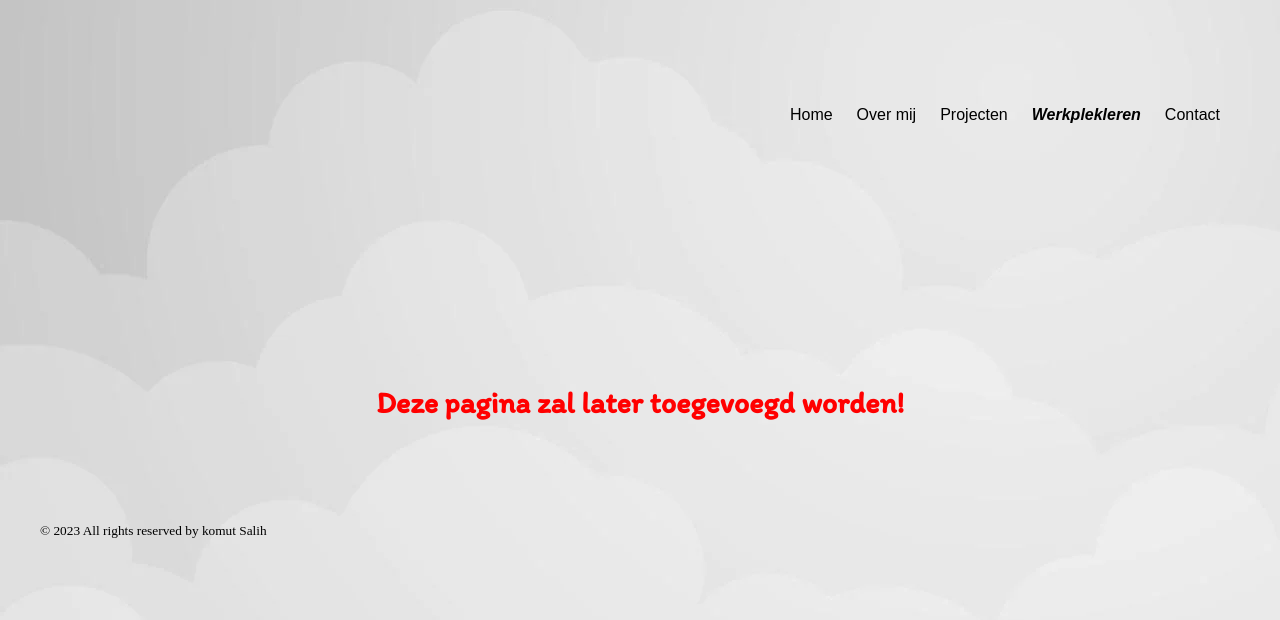
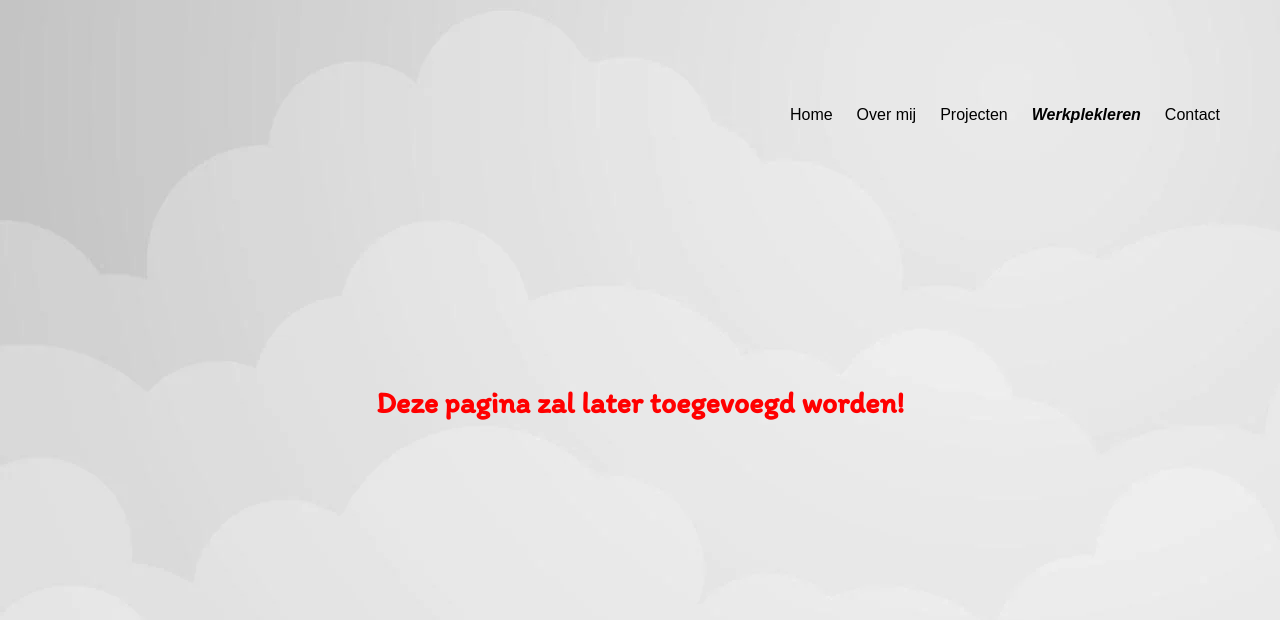
Before and after one commit to salih6141/portfolio, a plain HTML site: page Portfolio/werkplekleren.html in a window 1280 px wide. Drawn offline with Linux system fonts and the light colour scheme.

Commit message:
footer verwijderdt omdat er toch geen inhoud was op de pagina

```diff
--- a/Portfolio/werkplekleren.html
+++ b/Portfolio/werkplekleren.html
@@ -22,8 +22,5 @@
             <h1>Deze pagina zal later toegevoegd worden!</h1>
         </header>
     </section>
-    <footer class="page-footer">
-        <p><small>&copy; 2023 All rights reserved by komut Salih</small></p>
-    </footer>
 </body>
 </html>
```
